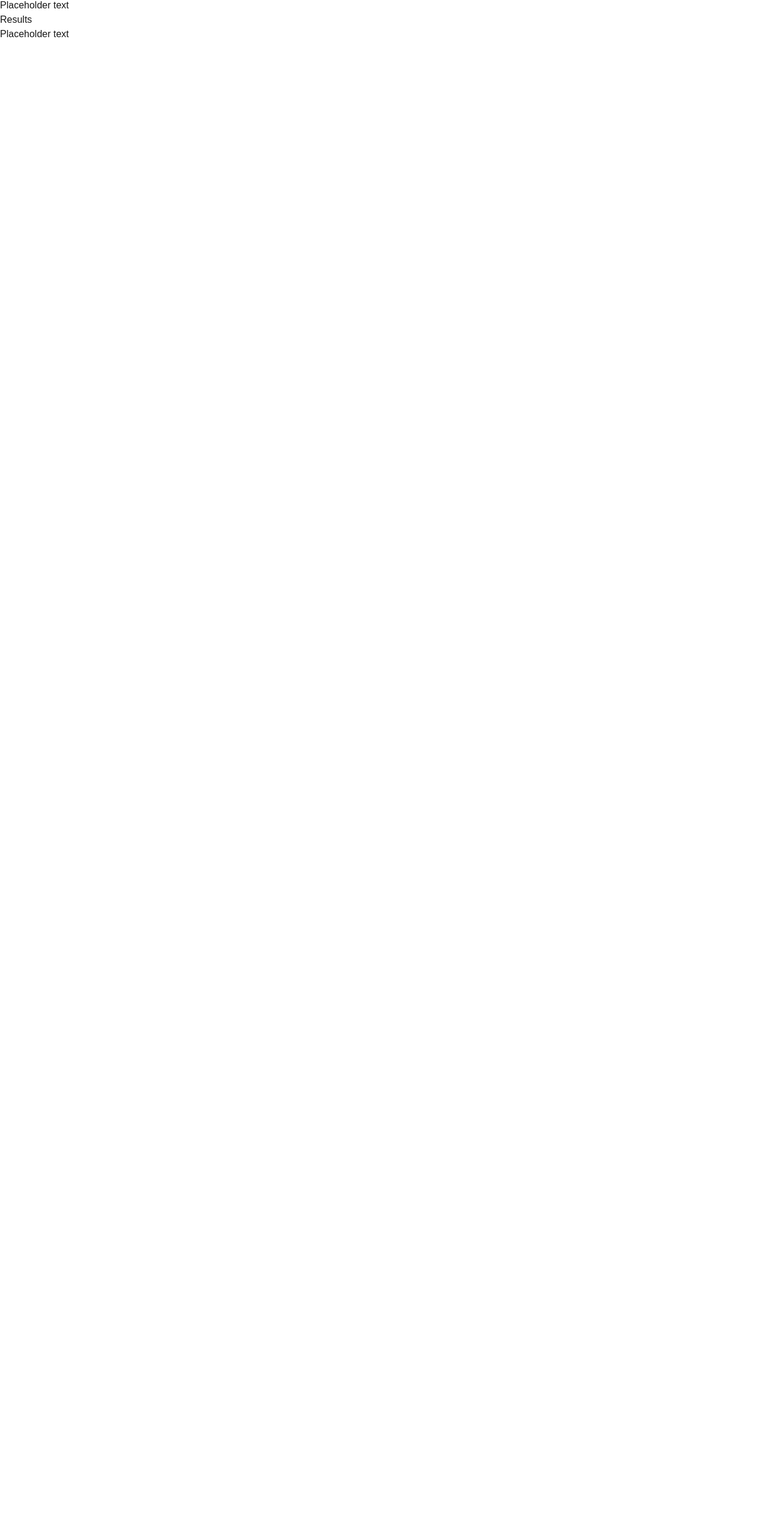
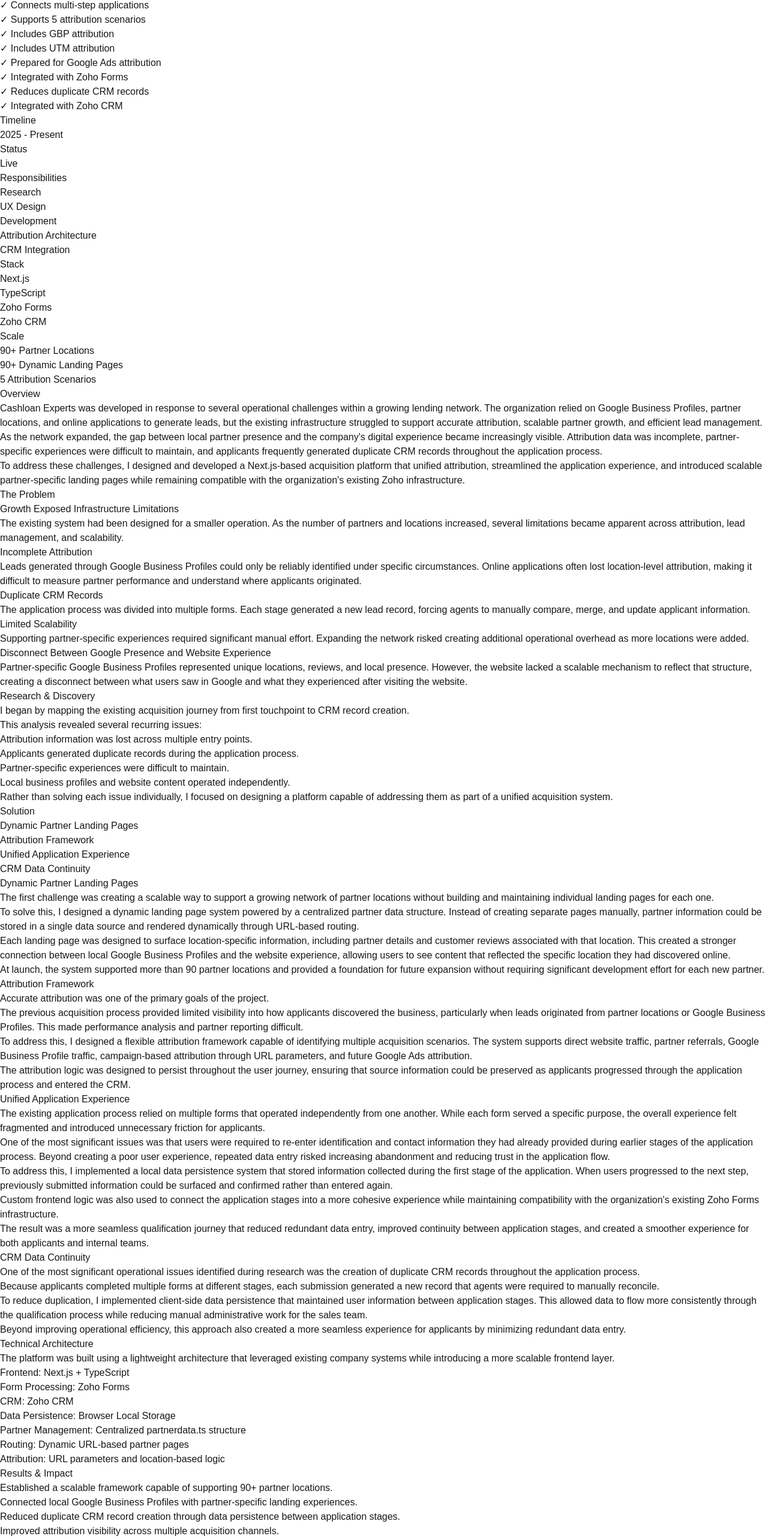
Before and after one commit to ChrisArce88/casestudies, a Next.js app: page /casestudies/cashloansexperts in a window 1280 px wide. Shown: the part 195-2761 px from the top of the page at 60% size. Before the commit the page ends 800 px from the top, so only its background shows below. Built offline with nearby package versions, Linux system fonts and the light colour scheme.

Commit message:
case study 1

```diff
--- a/app/casestudies/cashloansexperts/page.tsx
+++ b/app/casestudies/cashloansexperts/page.tsx
@@ -3,35 +3,273 @@
     <main>
       <h1>Cashloan Experts</h1>
 
+      <h2>Building a scalable acquisition and attribution platform for a multi-partner lending network.</h2>
+
+    <h3>Role</h3>
+<p>Marketing Operations Specialist</p>
+
+<h2>Snapshot</h2>
+
+<h3>Platform Capabilities</h3>
+
+<ul>
+  <li>✓ Supports 90+ partner locations</li>
+  <li>✓ Generates dynamic partner landing pages</li>
+  <li>✓ Connects multi-step applications</li>
+</ul>
+
+<ul>
+<li>✓ Supports 5 attribution scenarios</li>
+<li>✓ Includes GBP attribution</li>
+<li>✓ Includes UTM attribution</li>
+<li>✓ Prepared for Google Ads attribution</li>
+</ul>
+
+<ul>
+<li>✓ Integrated with Zoho Forms</li>
+<li>✓ Reduces duplicate CRM records</li>
+<li>✓ Integrated with Zoho CRM</li>
+</ul>
+
+      <h3>Timeline</h3>
+      <p>2025 - Present</p>
+
+      <h3>Status</h3>
+      <p>Live</p>
+
+      <h3>Responsibilities</h3>
+      <ul>
+        <li>Research</li>
+        <li>UX Design</li>
+        <li>Development</li>
+        <li>Attribution Architecture</li>
+        <li>CRM Integration</li>
+      </ul>
+
+      <h3>Stack</h3>
+      <ul>
+        <li>Next.js</li>
+        <li>TypeScript</li>
+        <li>Zoho Forms</li>
+        <li>Zoho CRM</li>
+      </ul>
+
+      <h3>Scale</h3>
+      <ul>
+        <li>90+ Partner Locations</li>
+        <li>90+ Dynamic Landing Pages</li>
+        <li>5 Attribution Scenarios</li>
+      </ul>
+
       <h2>Overview</h2>
 
-      <p>
-        Placeholder text
-      </p>
+<p>Cashloan Experts was developed in response to several operational challenges within a
+growing lending network. The organization relied on Google Business Profiles, partner locations,
+and online applications to generate leads, but the existing infrastructure struggled to support
+accurate attribution, scalable partner growth, and efficient lead management.</p>
+
+<p>As the network expanded, the gap between local partner presence and the company's digital experience
+became increasingly visible. Attribution data was incomplete, partner-specific experiences were difficult
+to maintain, and applicants frequently generated duplicate CRM records throughout the application process.</p>
+
+<p>To address these challenges, I designed and developed a Next.js-based acquisition platform that unified
+attribution, streamlined the application experience, and introduced scalable partner-specific landing pages
+while remaining compatible with the organization's existing Zoho infrastructure.</p>
 
 <h2>The Problem</h2>
 
-      <p>
-        Placeholder text
-      </p>
+<h3>Growth Exposed Infrastructure Limitations</h3>
+
+<p>The existing system had been designed for a smaller operation. As the number of partners and locations
+increased, several limitations became apparent across attribution, lead management, and scalability.</p>
+
+<h3>Incomplete Attribution</h3>
+
+<p>Leads generated through Google Business Profiles could only be reliably identified under specific circumstances.
+Online applications often lost location-level attribution, making it difficult to measure partner performance
+and understand where applicants originated.</p>
+
+<h3>Duplicate CRM Records</h3>
+
+<p>The application process was divided into multiple forms. Each stage generated a new lead record,
+forcing agents to manually compare, merge, and update applicant information.</p>
+
+<h3>Limited Scalability</h3>
+
+<p>Supporting partner-specific experiences required significant manual effort. Expanding the network risked
+creating additional operational overhead as more locations were added.</p>
+
+<h3>Disconnect Between Google Presence and Website Experience</h3>
+
+<p>Partner-specific Google Business Profiles represented unique locations, reviews, and local presence.
+However, the website lacked a scalable mechanism to reflect that structure, creating a disconnect between
+what users saw in Google and what they experienced after visiting the website.</p>
 
 <h2>Research & Discovery</h2>
 
-      <p>
-        Placeholder text
-      </p>
+<p>I began by mapping the existing acquisition journey from first touchpoint to CRM record creation.</p>
+
+<p>This analysis revealed several recurring issues:</p>
+
+<ul>
+  <li>Attribution information was lost across multiple entry points.</li>
+  <li>Applicants generated duplicate records during the application process.</li>
+  <li>Partner-specific experiences were difficult to maintain.</li>
+  <li>Local business profiles and website content operated independently.</li>
+</ul>
+
+<p>Rather than solving each issue individually, I focused on designing a platform capable
+of addressing them as part of a unified acquisition system.</p>
+
+
 
 <h2>Solution</h2>
 
+<ol>
+  <li>Dynamic Partner Landing Pages</li>
+  <li>Attribution Framework</li>
+  <li>Unified Application Experience</li>
+  <li>CRM Data Continuity</li>
+</ol>
+
+
+<h3>Dynamic Partner Landing Pages</h3>
+
+<p>The first challenge was creating a scalable way to support a growing network of partner locations without
+building and maintaining individual landing pages for each one.</p>
+
+<p>To solve this, I designed a dynamic landing page system powered by a centralized partner data structure.
+Instead of creating separate pages manually, partner information could be stored in a single data source
+and rendered dynamically through URL-based routing.</p>
+
+<p>Each landing page was designed to surface location-specific information, including partner details and
+customer reviews associated with that location. This created a stronger connection between local Google
+Business Profiles and the website experience, allowing users to see content that reflected the specific
+location they had discovered online.</p>
+
+<p>At launch, the system supported more than 90 partner locations and provided a foundation for future
+expansion without requiring significant development effort for each new partner.</p>
+
+<h3>Attribution Framework</h3>
+
+<p>Accurate attribution was one of the primary goals of the project.</p>
+
+<p>The previous acquisition process provided limited visibility into how applicants discovered the business,
+particularly when leads originated from partner locations or Google Business Profiles. This made performance
+analysis and partner reporting difficult.</p>
+
+<p>To address this, I designed a flexible attribution framework capable of identifying multiple acquisition
+scenarios. The system supports direct website traffic, partner referrals, Google Business Profile traffic,
+campaign-based attribution through URL parameters, and future Google Ads attribution.</p>
+
+<p>The attribution logic was designed to persist throughout the user journey, ensuring that source information
+could be preserved as applicants progressed through the application process and entered the CRM.</p>
+
+
+<h3>Unified Application Experience</h3>
+
+<p>The existing application process relied on multiple forms that operated independently from one another.
+While each form served a specific purpose, the overall experience felt fragmented and introduced unnecessary
+friction for applicants.</p>
+
+<p>One of the most significant issues was that users were required to re-enter identification and contact
+information they had already provided during earlier stages of the application process. Beyond creating a
+poor user experience, repeated data entry risked increasing abandonment and reducing trust in the application
+flow.</p>
+
+<p>To address this, I implemented a local data persistence system that stored information collected during
+the first stage of the application. When users progressed to the next step, previously submitted information
+could be surfaced and confirmed rather than entered again.</p>
+
+<p>Custom frontend logic was also used to connect the application stages into a more cohesive experience while
+maintaining compatibility with the organization's existing Zoho Forms infrastructure.</p>
+
+<p>The result was a more seamless qualification journey that reduced redundant data entry, improved continuity
+between application stages, and created a smoother experience for both applicants and internal teams.</p>
+
+
+
+<h3>CRM Data Continuity</h3>
+
+<p>One of the most significant operational issues identified during research was the creation of duplicate CRM
+records throughout the application process.</p>
+
+<p>Because applicants completed multiple forms at different stages, each submission generated a new record that
+agents were required to manually reconcile.</p>
+
+<p>To reduce duplication, I implemented client-side data persistence that maintained user information between
+application stages. This allowed data to flow more consistently through the qualification process while
+reducing manual administrative work for the sales team.</p>
+
+<p>Beyond improving operational efficiency, this approach also created a more seamless experience for applicants
+by minimizing redundant data entry.</p>
+
+<h2>Technical Architecture</h2>
+
 <p>
-        Placeholder text
+The platform was built using a lightweight architecture that leveraged
+existing company systems while introducing a more scalable frontend layer.
 </p>
 
-      <h2>Results</h2>
+<ul>
+  <li>Frontend: Next.js + TypeScript</li>
+  <li>Form Processing: Zoho Forms</li>
+  <li>CRM: Zoho CRM</li>
+  <li>Data Persistence: Browser Local Storage</li>
+  <li>Partner Management: Centralized partnerdata.ts structure</li>
+  <li>Routing: Dynamic URL-based partner pages</li>
+  <li>Attribution: URL parameters and location-based logic</li>
+</ul>
+
+<h2>Results & Impact</h2>
+
+<ul>
+  <li>
+    Established a scalable framework capable of supporting 90+
+    partner locations.
+  </li>
+
+  <li>
+    Connected local Google Business Profiles with partner-specific
+    landing experiences.
+  </li>
+
+  <li>
+    Reduced duplicate CRM record creation through data persistence
+    between application stages.
+  </li>
+
+  <li>
+    Improved attribution visibility across multiple acquisition channels.
+  </li>
+
+  <li>
+    Created infrastructure ready for future Google Ads attribution.
+  </li>
+
+  <li>
+    Simplified future partner onboarding through dynamic page generation.
+  </li>
+</ul>
+
+<h2>Lessons Learned</h2>
 
 <p>
-        Placeholder text
+One of the biggest lessons from this project was that attribution,
+user experience, and operational efficiency are often deeply connected.
 </p>
+
+<p>
+What initially appeared to be a website redesign evolved into a broader
+acquisition infrastructure project that touched CRM workflows, partner
+management, attribution systems, and customer experience.
+</p>
+
+<p>
+The project reinforced the importance of designing scalable systems early,
+particularly when supporting a growing network of partners and locations.
+</p>
+
     </main>
   );
 }
```
Lines whose indentation alone changed are shown as unchanged.
